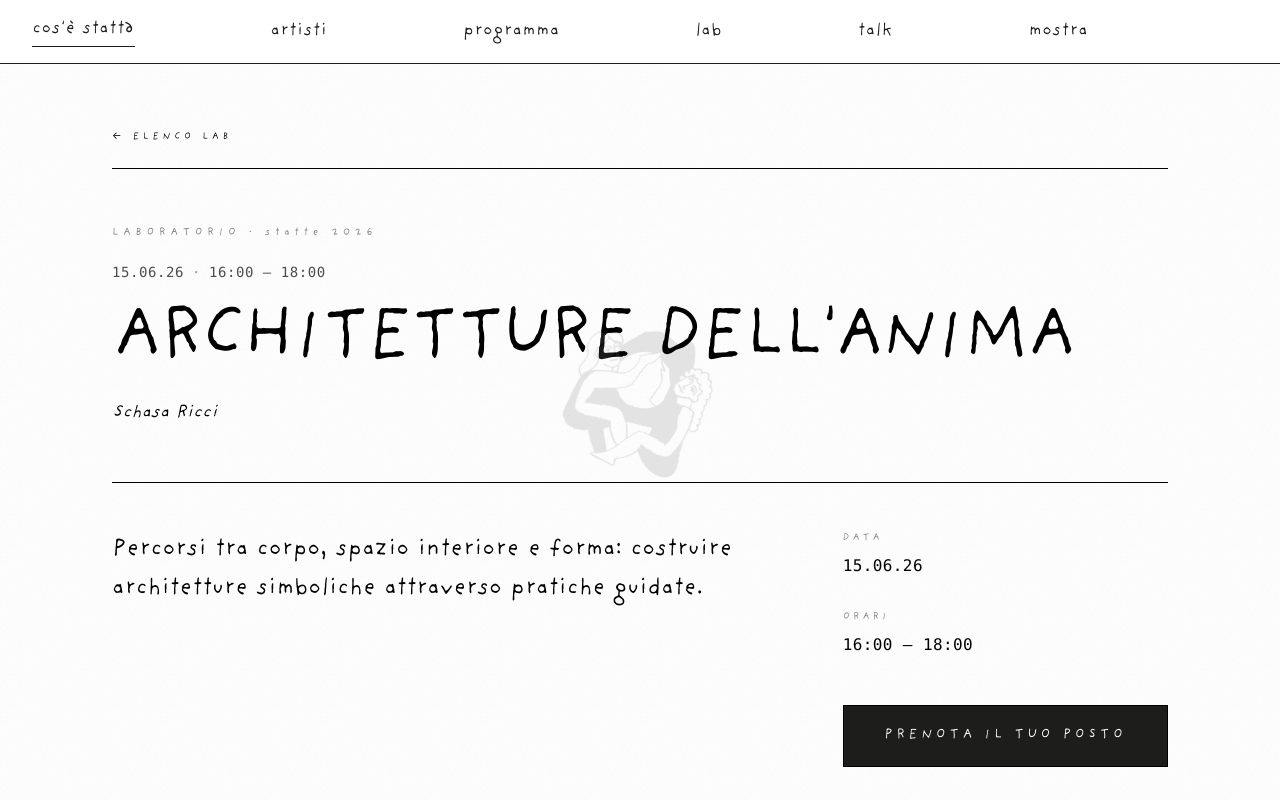
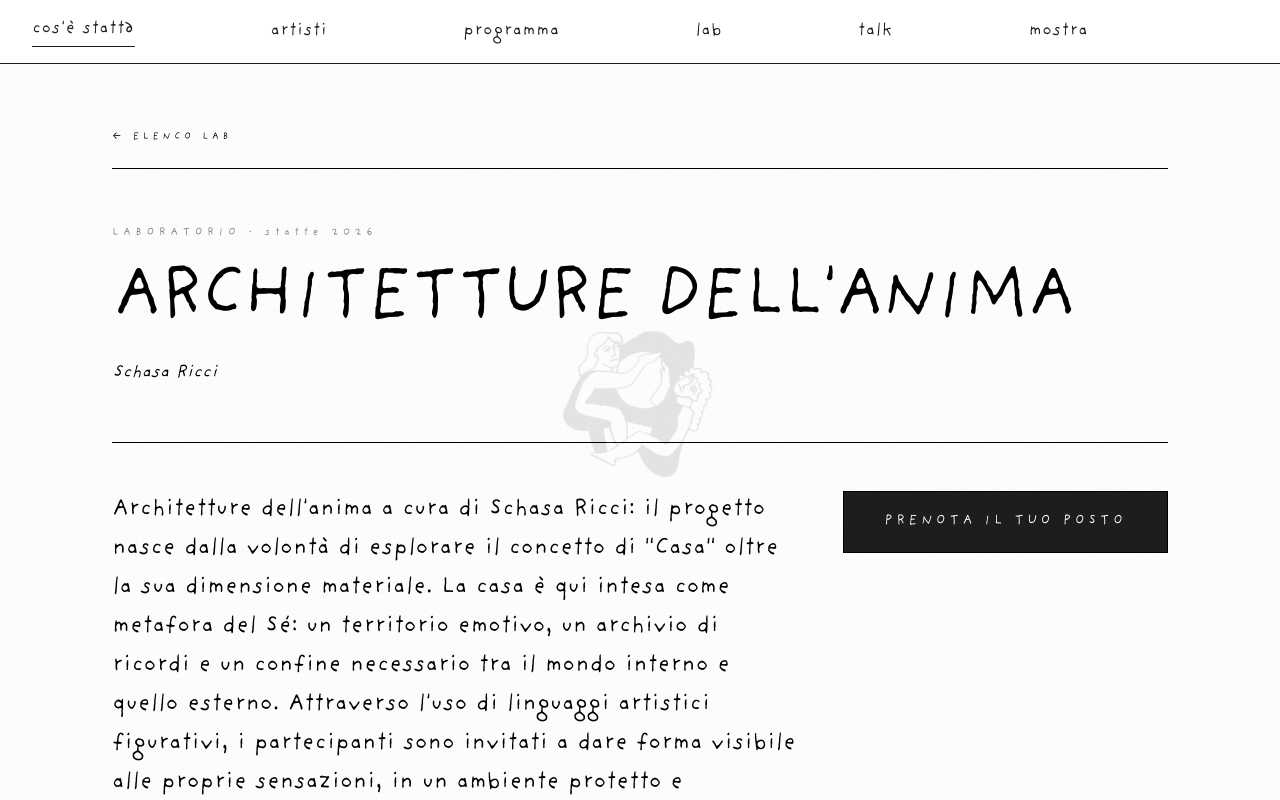
Before and after one commit to carofra/statte-site, a Next.js app: page /lab/architetture-dell-anima in a window 1280 px wide. Shown: the top 800 px of the page. Built offline with nearby package versions, Linux system fonts and the light colour scheme.

Commit message:
modificata sezione lab e aggiunte descrizioni per i singoli lab

```diff
--- a/app/lab/[slug]/page.tsx
+++ b/app/lab/[slug]/page.tsx
@@ -1,6 +1,6 @@
 import LabBookingPanel from "@/components/lab/LabBookingPanel";
 import LabProgramFrame, { labProgramDisplayClass } from "@/components/lab/LabProgramFrame";
-import { getFirstSessionForSlug, labs } from "@/data/labs.js";
+import { labs } from "@/data/labs.js";
 import type { Metadata } from "next";
 import Link from "next/link";
 import { notFound } from "next/navigation";
@@ -26,8 +26,6 @@ export default async function LabPage({ params }: Props) {
   const lab = labs.find((l) => l.slug === slug);
   if (!lab) notFound();
 
-  const { dateDisplay, timeRange } = getFirstSessionForSlug(lab.slug);
-
   return (
     <main className="bg-background pb-20 pt-6 text-black md:pb-28 md:pt-10">
       <LabProgramFrame>
@@ -43,11 +41,6 @@ export default async function LabPage({ params }: Props) {
         <header className="border-b border-black py-10 md:py-12 lg:py-14">
           <p className="text-[10px] font-normal tracking-[0.42em] text-black/50 md:text-[11px]">
             <span className="uppercase">Laboratorio</span> · statte 2026
-          </p>
-          <p className="mt-4 flex flex-wrap items-baseline gap-x-2 gap-y-1 font-mono text-xs font-normal tabular-nums tracking-[0.04em] text-black/70 md:mt-5 md:text-sm">
-            <span>{dateDisplay}</span>
-            <span className="text-black/40">·</span>
-            <span>{timeRange}</span>
           </p>
           <h1
             className={`${labProgramDisplayClass} mt-5 text-5xl leading-none [text-wrap:balance] md:mt-6 md:text-7xl`}
@@ -69,7 +62,7 @@ export default async function LabPage({ params }: Props) {
               </article>
             </div>
             <div className="md:col-span-4">
-              <LabBookingPanel labTitle={lab.title} dateDisplay={dateDisplay} timeRange={timeRange} />
+              <LabBookingPanel labTitle={lab.title} />
             </div>
           </div>
         </div>
--- a/components/BookingModal.jsx
+++ b/components/BookingModal.jsx
@@ -17,8 +17,6 @@ function web3FormsMessage(data) {
 /**
  * @typedef {object} BookingModalProps
  * @property {string} labTitle
- * @property {string} dateDisplay
- * @property {string} timeRange
  * @property {boolean} isOpen
  * @property {() => void} onClose
  */
@@ -27,7 +25,7 @@ function web3FormsMessage(data) {
  * Drawer destro (stile listing tipo desina.it).
  * @param {BookingModalProps} props
  */
-export default function BookingModal({ labTitle, dateDisplay, timeRange, isOpen, onClose }) {
+export default function BookingModal({ labTitle, isOpen, onClose }) {
   const [name, setName] = useState("");
   const [email, setEmail] = useState("");
   const [message, setMessage] = useState("");
@@ -97,8 +95,6 @@ export default function BookingModal({ labTitle, dateDisplay, timeRange, isOpen,
       "Nuova richiesta di prenotazione",
       "",
       `Laboratorio: ${labTitle}`,
-      `Data: ${dateDisplay}`,
-      `Orari: ${timeRange}`,
       "",
       message.trim() ? `Messaggio (opzionale):\n${message.trim()}` : "Messaggio (opzionale): —",
     ].join("\n");
@@ -112,7 +108,7 @@ export default function BookingModal({ labTitle, dateDisplay, timeRange, isOpen,
         },
         body: JSON.stringify({
           access_key: accessKey,
-          subject: `Prenotazione — ${labTitle} · ${dateDisplay} · ${timeRange}`,
+          subject: `Prenotazione — ${labTitle}`,
           name: name.trim(),
           email: emailTrimmed,
           replyto: emailTrimmed,
--- a/components/LabsSection.tsx
+++ b/components/LabsSection.tsx
@@ -10,23 +10,15 @@ const LAB_INTRO =
 
 type ScheduleRow = (typeof labScheduleSorted)[number];
 
-type DateRow = { kind: "date"; key: string; label: string };
 type SessionRow = { kind: "session"; key: string; schedule: ScheduleRow; index: number };
-type ListRow = DateRow | SessionRow;
 
-function buildLabListRows(): ListRow[] {
-  const rows: ListRow[] = [];
-  let prevDate: string | null = null;
-  let sessionIndex = 0;
-  labScheduleSorted.forEach((schedule) => {
-    if (schedule.dateDisplay !== prevDate) {
-      rows.push({ kind: "date", key: `date-${schedule.dateDisplay}`, label: schedule.dateDisplay });
-      prevDate = schedule.dateDisplay;
-    }
-    rows.push({ kind: "session", key: schedule.id, schedule, index: sessionIndex });
-    sessionIndex += 1;
-  });
-  return rows;
+function buildLabListRows(): SessionRow[] {
+  return labScheduleSorted.map((schedule, index) => ({
+    kind: "session",
+    key: schedule.id,
+    schedule,
+    index,
+  }));
 }
 
 const rowGridClass =
@@ -53,19 +45,9 @@ export default function LabsSection() {
           </header>
 
           <ul className="m-0 mt-8 list-none border-t border-[#1d1d1b] p-0 md:mt-10 lg:mt-12">
-            {listRows.map((row) =>
-              row.kind === "date" ? (
-                <li key={row.key} className="m-0 list-none border-b border-[#1d1d1b] p-0">
-                  <div className="w-full py-6 md:py-8">
-                    <p className="text-left text-sm font-normal uppercase tracking-widest text-[#1d1d1b]/80 tabular-nums">
-                      {row.label}
-                    </p>
-                  </div>
-                </li>
-              ) : (
-                <SessionListItem key={row.key} row={row} />
-              ),
-            )}
+            {listRows.map((row) => (
+              <SessionListItem key={row.key} row={row} />
+            ))}
           </ul>
         </LabProgramFrame>
       </div>
@@ -87,9 +69,6 @@ function SessionListItem({ row }: { row: SessionRow }) {
       </span>
 
       <div className="min-w-0">
-        <p className="mb-1.5 font-mono text-[10px] font-normal tabular-nums tracking-[0.04em] text-[#1d1d1b]/70 md:mb-2 md:text-[11px]">
-          {s.timeRange}
-        </p>
         <h3 className={`${labProgramDisplayClass} text-4xl leading-none text-[#1d1d1b] [text-wrap:balance] md:text-6xl`}>
           {title}
         </h3>
--- a/components/ProgrammaSection.tsx
+++ b/components/ProgrammaSection.tsx
@@ -23,7 +23,7 @@ const PHASES: Phase[] = [
     ),
   },
   {
-    date: "16—19 GIU",
+    date: "16-19 GIU",
     title: "PRATICHE E LABORATORI",
     body: (
       <>
@@ -49,7 +49,7 @@ const PHASES: Phase[] = [
     ),
   },
   {
-    date: "21—26 GIU",
+    date: "21-26 GIU",
     title: "RESIDENZA E LAB",
     body: (
       <>
@@ -62,7 +62,7 @@ const PHASES: Phase[] = [
     ),
   },
   {
-    date: "27—28 GIU",
+    date: "27-28 GIU",
     title: "MOSTRA FINALE",
     body: (
       <>
--- a/components/lab/LabBookingPanel.tsx
+++ b/components/lab/LabBookingPanel.tsx
@@ -5,11 +5,9 @@ import BookingModal from "@/components/BookingModal";
 
 type Props = {
   labTitle: string;
-  dateDisplay: string;
-  timeRange: string;
 };
 
-export default function LabBookingPanel({ labTitle, dateDisplay, timeRange }: Props) {
+export default function LabBookingPanel({ labTitle }: Props) {
   const [modalOpen, setModalOpen] = useState(false);
 
   const closeModal = useCallback(() => setModalOpen(false), []);
@@ -18,21 +16,6 @@ export default function LabBookingPanel({ labTitle, dateDisplay, timeRange }: Pr
     <>
       <aside className="mt-12 border-t border-black pt-10 md:mt-0 md:border-t-0 md:pt-0">
         <div className="sticky top-24 space-y-10 self-start md:top-28 lg:top-32 lg:space-y-12">
-          <dl className="space-y-8 text-black">
-            <div>
-              <dt className="text-[10px] font-normal uppercase tracking-[0.32em] text-black/50">Data</dt>
-              <dd className="mt-2 font-mono text-sm font-normal tabular-nums tracking-wide text-black md:text-base">
-                {dateDisplay}
-              </dd>
-            </div>
-            <div>
-              <dt className="text-[10px] font-normal uppercase tracking-[0.32em] text-black/50">Orari</dt>
-              <dd className="mt-2 font-mono text-sm font-normal tabular-nums tracking-wide text-black md:text-base">
-                {timeRange}
-              </dd>
-            </div>
-          </dl>
-
           <button
             type="button"
             onClick={() => setModalOpen(true)}
@@ -43,13 +26,7 @@ export default function LabBookingPanel({ labTitle, dateDisplay, timeRange }: Pr
         </div>
       </aside>
 
-      <BookingModal
-        labTitle={labTitle}
-        dateDisplay={dateDisplay}
-        timeRange={timeRange}
-        isOpen={modalOpen}
-        onClose={closeModal}
-      />
+      <BookingModal labTitle={labTitle} isOpen={modalOpen} onClose={closeModal} />
     </>
   );
 }
--- a/data/labs.js
+++ b/data/labs.js
@@ -11,7 +11,7 @@ export const labs = [
     title: "MUSICA VISTA DAL RITMO",
     curator: "Lorenzo M. e Paolo G.",
     description:
-      "Un laboratorio tra ascolto e pratica: esplorare il ritmo, la visione sonora e la musica come spazio di ricerca condivisa.",
+      "Il laboratorio propone di far entrare, a piccoli passi, chiunque abbia voglia di cimentarsi nelle basi della musica ascoltata e suonata, con l'obiettivo di acquisire maggiore consapevolezza nell'ascolto, rivolgendosi a un'utenza di qualsiasi livello.",
   },
   {
     id: "architetture-dell-anima",
@@ -19,7 +19,7 @@ export const labs = [
     title: "ARCHITETTURE DELL'ANIMA",
     curator: "Schasa Ricci",
     description:
-      "Percorsi tra corpo, spazio interiore e forma: costruire architetture simboliche attraverso pratiche guidate.",
+      "Architetture dell'anima a cura di Schasa Ricci: il progetto nasce dalla volontà di esplorare il concetto di \"Casa\" oltre la sua dimensione materiale. La casa è qui intesa come metafora del Sé: un territorio emotivo, un archivio di ricordi e un confine necessario tra il mondo interno e quello esterno. Attraverso l'uso di linguaggi artistici figurativi, i partecipanti sono invitati a dare forma visibile alle proprie sensazioni, in un ambiente protetto e stimolante.",
   },
   {
     id: "editoria-creativa",
@@ -27,7 +27,7 @@ export const labs = [
     title: "EDITORIA CREATIVA",
     curator: "Giulia Veneziale",
     description:
-      "Sperimentare linguaggi editoriali, pieghe del libro e narrazioni visive tra carta, immagine e comunità.",
+      "Editoria Creativa a cura di Giulia Veneziale: il laboratorio esplora l'editoria come spazio di equilibrio tra libertà espressiva e struttura tecnica. Attraverso esercizi pratici, i partecipanti saranno guidati nella costruzione di un progetto editoriale, lavorando su impaginazione, ritmo visivo e relazione tra testo e immagine. L'approccio è intuitivo ma fondato su regole compositive, per sviluppare una consapevolezza progettuale capace di unire spontaneità e precisione.",
   },
   {
     id: "viaggi-nei-ritmi-del-sud",
@@ -35,7 +35,7 @@ export const labs = [
     title: "VIAGGIO NEI RITMI DEL SUD",
     curator: "Maria Martino",
     description:
-      "Un viaggio sonoro nel Sud tra memorie, corpi e territori: ascolto, gesto e ritmo come pratiche di ricerca.",
+      "Viaggi nei ritmi del sud: un percorso aperto a tuttə alla scoperta delle danze tradizionali del Centro-Sud Italia, in particolare pizzica e spallata. Attraverso più incontri, i partecipanti saranno guidati in un viaggio fatto di ritmo, ascolto e condivisione, riscoprendo il legame tra corpo, musica e territorio. Il laboratorio non richiede alcuna esperienza pregressa ed è pensato per accogliere persone di tutte le età, valorizzando l'incontro tra generazioni e differenze.",
   },
   {
     id: "cacciatori-di-ombre",
@@ -43,7 +43,7 @@ export const labs = [
     title: "CACCIATORI DI OMBRE",
     curator: "Raffaella Mastrogiuseppe",
     description:
-      "Tra luce e assenza: esercizi su immagine, traccia e ombra come linguaggio artistico e collettivo.",
+      "Stattə al Sole - Cacciatori di Ombre: applica il design e le tecniche di stampa analogica come la cianotipia, alla riscoperta del territorio molisano. L'obiettivo è insegnare ai bambini il valore della sosta creativa: fermarsi per osservare un dettaglio, raccogliere una memoria e trasformarla in un segno indelebile attraverso la luce.",
   },
   {
     id: "l-arte-del-re-design",
@@ -51,7 +51,7 @@ export const labs = [
     title: "TAGLIA, CUCI E TRASFORMA / RE-DESIGN",
     curator: "Giusi Cornacchione",
     description:
-      "Risignificare materiali e indumenti: taglio, cucito e trasformazione come gesti di cura e rigenerazione.",
+      "L'Arte del Re-Design: questo laboratorio è un invito a scoprire il fascino della moda e le sue infinite possibilità espressive, partendo dalle basi della modellistica e del moulage. Inizieremo esplorando insieme come il tessuto può essere modellato direttamente sul manichino, trasformandosi da semplice materia a forma tridimensionale capace di dialogare con il corpo. È un'esperienza pensata per chiunque voglia avvicinarsi a questo mondo: non servono competenze pregresse o una formazione specifica, ma solo la voglia di sperimentare e guardare ai vestiti con occhi nuovi.",
   },
   {
     id: "costruire-immagini",
@@ -59,7 +59,7 @@ export const labs = [
     title: "COSTRUIRE IMMAGINI",
     curator: "Marco Di Prisco",
     description:
-      "Costruire immagini tra sperimentazione e dialogo: tecniche, sguardi e narrazioni visive nel tempo della residenza.",
+      "Costruire immagini - collage e territorio: laboratorio di collage analogico e digitale incentrato sulla costruzione di un immaginario visivo personale legato al territorio di Larino. Attraverso momenti di osservazione, raccolta e sperimentazione, i partecipanti saranno guidati nella creazione di immagini a partire da materiali eterogenei: fotografie, riviste, carte dipinte, texture raccolte nello spazio urbano e elementi digitali.",
   },
   {
     id: "draw-drink",
@@ -67,7 +67,7 @@ export const labs = [
     title: "DRINK 'N' DROW",
     curator: "Denny Vitulli e La stozza",
     description:
-      "Un incontro leggero tra disegno, convivialità e ascolto: pratiche rapide e gioco creativo intorno al tavolo.",
+      "Drink 'n' Draw: il lab consisterà nello studio narrativo ed illustrativo delle storie a fumetti, entrando in un mondo molto simile a quello del cinema, andando ad approfondire concetti come sceneggiatura, inquadrature ecc.",
   },
   {
     id: "musichiamo",
@@ -75,7 +75,7 @@ export const labs = [
     title: "MUSICHIAMO",
     curator: "Giada Fiore e Davide Cistriani",
     description:
-      "Fare musica insieme: improvvisazione, corpo e ascolto come strumenti di composizione collettiva.",
+      "Musichiamo a cura di Giada Fiore e Davide Cistriani: musica è gioco. Un percorso musicale che immerge i bambini nel linguaggio sonoro, proponendo la musica come un gioco e come mezzo di espressione, comunicazione e relazione. Si partirà da immagini, filastrocche e ninna nanne del territorio molisano, con l'obiettivo di avvicinare i bambini al patrimonio culturale locale in un'esperienza attiva e coinvolgente. Attraverso il gioco e l'esplorazione, i bambini si confronteranno con questi materiali, rielaborando in modo ludico e creativo, sperimentando la musica come occasione di scoperta e di divertimento.",
   },
   {
     id: "spazio-vivo",
@@ -83,7 +83,7 @@ export const labs = [
     title: "SPAZIO VIVO",
     curator: "Annarita Iammarone",
     description:
-      "Occupare lo spazio con presenza e relazione: esercizi tra movimento, voce e dispositivi partecipativi.",
+      "SpazioVivo a cura di Annarita Iammarone: studio dal vivo di particolari architettonici e paesaggistici – laboratorio creativo en plein air. Il progetto \"Riproduzione di particolari architettonici\" è un laboratorio esperienziale e inclusivo pensato per coinvolgere persone di tutte le età — bambini, ragazzi e adulti — in un'attività artistica e manuale a contatto diretto con l'ambiente.",
   },
   {
     id: "pittura-magica",
@@ -91,96 +91,28 @@ export const labs = [
     title: "PITTURA MAGICA",
     curator: "Giada Iannetta",
     description:
-      "Colore, materia e immaginazione: esplorare la pittura come rituale e incontro tra gesti e visioni.",
+      "Pittura Magica: un piccolo viaggio tra arte e meraviglia, dove i bambini scopriranno come creare colori, quasi per magia. Un'esperienza giocosa e sorprendente, che avvicina i bambini alla natura attraverso il colore, la scoperta e la fantasia.",
   },
 ];
 
 /**
- * Occorrenze in ordine di programma (stessa data può ripetersi più voci).
- * `slug` → pagina lab; `externalHref` → ancore home (talk / mostra).
+ * Elenco home (#lab): un laboratorio = una riga.
  */
 export const labSchedule = [
-  { id: "s-150610", slug: "la-visione-della-musica", dateSort: "2026-06-15", dateDisplay: "15.06.26", timeRange: "10:00 – 13:00" },
-  { id: "s-150616", slug: "architetture-dell-anima", dateSort: "2026-06-15", dateDisplay: "15.06.26", timeRange: "16:00 – 18:00" },
-  { id: "s-160610", slug: "editoria-creativa", dateSort: "2026-06-16", dateDisplay: "16.06.26", timeRange: "10:00 – 13:00" },
-  { id: "s-160616", slug: "viaggi-nei-ritmi-del-sud", dateSort: "2026-06-16", dateDisplay: "16.06.26", timeRange: "16:00 – 18:00" },
-  { id: "s-170610", slug: "la-visione-della-musica", dateSort: "2026-06-17", dateDisplay: "17.06.26", timeRange: "10:00 – 13:00" },
-  { id: "s-170614", slug: "viaggi-nei-ritmi-del-sud", dateSort: "2026-06-17", dateDisplay: "17.06.26", timeRange: "14:30 – 17:00" },
-  { id: "s-170617", slug: "cacciatori-di-ombre", dateSort: "2026-06-17", dateDisplay: "17.06.26", timeRange: "17:30 – 19:00" },
-  { id: "s-180609", slug: "architetture-dell-anima", dateSort: "2026-06-18", dateDisplay: "18.06.26", timeRange: "09:00 – 11:00" },
-  { id: "s-180611", slug: "cacciatori-di-ombre", dateSort: "2026-06-18", dateDisplay: "18.06.26", timeRange: "11:00 – 13:30" },
-  { id: "s-180616", slug: "editoria-creativa", dateSort: "2026-06-18", dateDisplay: "18.06.26", timeRange: "16:00 – 19:00" },
-  { id: "s-190610", slug: "l-arte-del-re-design", dateSort: "2026-06-19", dateDisplay: "19.06.26", timeRange: "10:00 – 13:00" },
-  { id: "s-190616", slug: "costruire-immagini", dateSort: "2026-06-19", dateDisplay: "19.06.26", timeRange: "16:00 – 18:00" },
-  { id: "s-200610", slug: "costruire-immagini", dateSort: "2026-06-20", dateDisplay: "20.06.26", timeRange: "10:00 – 13:00" },
-  {
-    id: "s-200617-talk",
-    externalHref: "/#talk",
-    dateSort: "2026-06-20",
-    dateDisplay: "20.06.26",
-    timeRange: "17:00",
-    displayTitle: "TALK",
-    displayCurator: "Arte e Molise",
-  },
-  {
-    id: "s-210617",
-    slug: "draw-drink",
-    dateSort: "2026-06-21",
-    dateDisplay: "21.06.26",
-    timeRange: "17:00 – 19:00",
-  },
-  { id: "s-220610", slug: "editoria-creativa", dateSort: "2026-06-22", dateDisplay: "22.06.26", timeRange: "10:00 – 13:00" },
-  { id: "s-220614", slug: "musichiamo", dateSort: "2026-06-22", dateDisplay: "22.06.26", timeRange: "14:00 – 16:30" },
-  { id: "s-220616", slug: "spazio-vivo", dateSort: "2026-06-22", dateDisplay: "22.06.26", timeRange: "16:30 – 18:00" },
-  { id: "s-230610", slug: "musichiamo", dateSort: "2026-06-23", dateDisplay: "23.06.26", timeRange: "10:00 – 13:00" },
-  { id: "s-230616a", slug: "la-visione-della-musica", dateSort: "2026-06-23", dateDisplay: "23.06.26", timeRange: "16:00 – 18:00" },
-  { id: "s-230616b", slug: "viaggi-nei-ritmi-del-sud", dateSort: "2026-06-23", dateDisplay: "23.06.26", timeRange: "16:00 – 19:00" },
-  { id: "s-240610", slug: "musichiamo", dateSort: "2026-06-24", dateDisplay: "24.06.26", timeRange: "10:00 – 13:00" },
-  { id: "s-240614", slug: "editoria-creativa", dateSort: "2026-06-24", dateDisplay: "24.06.26", timeRange: "14:00 – 17:00" },
-  { id: "s-240616", slug: "viaggi-nei-ritmi-del-sud", dateSort: "2026-06-24", dateDisplay: "24.06.26", timeRange: "16:00 – 19:00" },
-  { id: "s-250610", slug: "costruire-immagini", dateSort: "2026-06-25", dateDisplay: "25.06.26", timeRange: "10:00 – 13:00" },
-  { id: "s-250614", slug: "pittura-magica", dateSort: "2026-06-25", dateDisplay: "25.06.26", timeRange: "14:00 – 18:00" },
-  { id: "s-250616", slug: "musichiamo", dateSort: "2026-06-25", dateDisplay: "25.06.26", timeRange: "16:00 – 18:30" },
-  { id: "s-260611", slug: "pittura-magica", dateSort: "2026-06-26", dateDisplay: "26.06.26", timeRange: "11:00 – 13:00" },
-  { id: "s-260616", slug: "architetture-dell-anima", dateSort: "2026-06-26", dateDisplay: "26.06.26", timeRange: "16:00 – 18:00" },
-  {
-    id: "s-270-mostra",
-    externalHref: "/#mostra",
-    dateSort: "2026-06-27",
-    dateDisplay: "27.06.26",
-    timeRange: "—",
-    displayTitle: "MOSTRA",
-    displayCurator: "Finale di residenza",
-  },
-  {
-    id: "s-280-mostra",
-    externalHref: "/#mostra",
-    dateSort: "2026-06-28",
-    dateDisplay: "28.06.26",
-    timeRange: "—",
-    displayTitle: "MOSTRA",
-    displayCurator: "Finale di residenza",
-  },
+  { id: "s-150610", slug: "la-visione-della-musica" },
+  { id: "s-150616", slug: "architetture-dell-anima" },
+  { id: "s-160610", slug: "editoria-creativa" },
+  { id: "s-160616", slug: "viaggi-nei-ritmi-del-sud" },
+  { id: "s-170617", slug: "cacciatori-di-ombre" },
+  { id: "s-190610", slug: "l-arte-del-re-design" },
+  { id: "s-190616", slug: "costruire-immagini" },
+  { id: "s-210617", slug: "draw-drink" },
+  { id: "s-220614", slug: "musichiamo" },
+  { id: "s-220616", slug: "spazio-vivo" },
+  { id: "s-250614", slug: "pittura-magica" },
 ];
 
-/** Calendario in ordine di data e di inserimento nella giornata. */
-export const labScheduleSorted = [...labSchedule]
-  .map((row, order) => ({ ...row, order }))
-  .sort((a, b) => {
-    const d = a.dateSort.localeCompare(b.dateSort);
-    if (d !== 0) return d;
-    return a.order - b.order;
-  });
-
-/**
- * Prima data/orario in calendario per lo slug (sidebar pagina lab e prenotazione).
- * @param {string} slug
- * @returns {{ dateDisplay: string; timeRange: string }}
- */
-export function getFirstSessionForSlug(slug) {
-  const row = labScheduleSorted.find((r) => r.slug === slug);
-  if (!row) return { dateDisplay: "—", timeRange: "—" };
-  return { dateDisplay: row.dateDisplay, timeRange: row.timeRange };
-}
+/** Alias per compatibilità: ordine di visualizzazione come in `labSchedule`. */
+export const labScheduleSorted = labSchedule;
 
 export default labs;
--- a/lib/stantteData.ts
+++ b/lib/stantteData.ts
@@ -15,11 +15,12 @@ export const navItems: NavItem[] = [
 
 export const artists: string[] = [
   "Allison",
-  "Marta Ant",
   "Francesco Della Pelle",
   "Lucrezia Berardi",
+  "Marta Ant",
+  "Martina Rotella",
   "Tommasina Giuliasi",
-];
+].sort((a, b) => a.localeCompare(b, "it"));
 
 export const talk = {
   title: "Arte e Molise",
```
